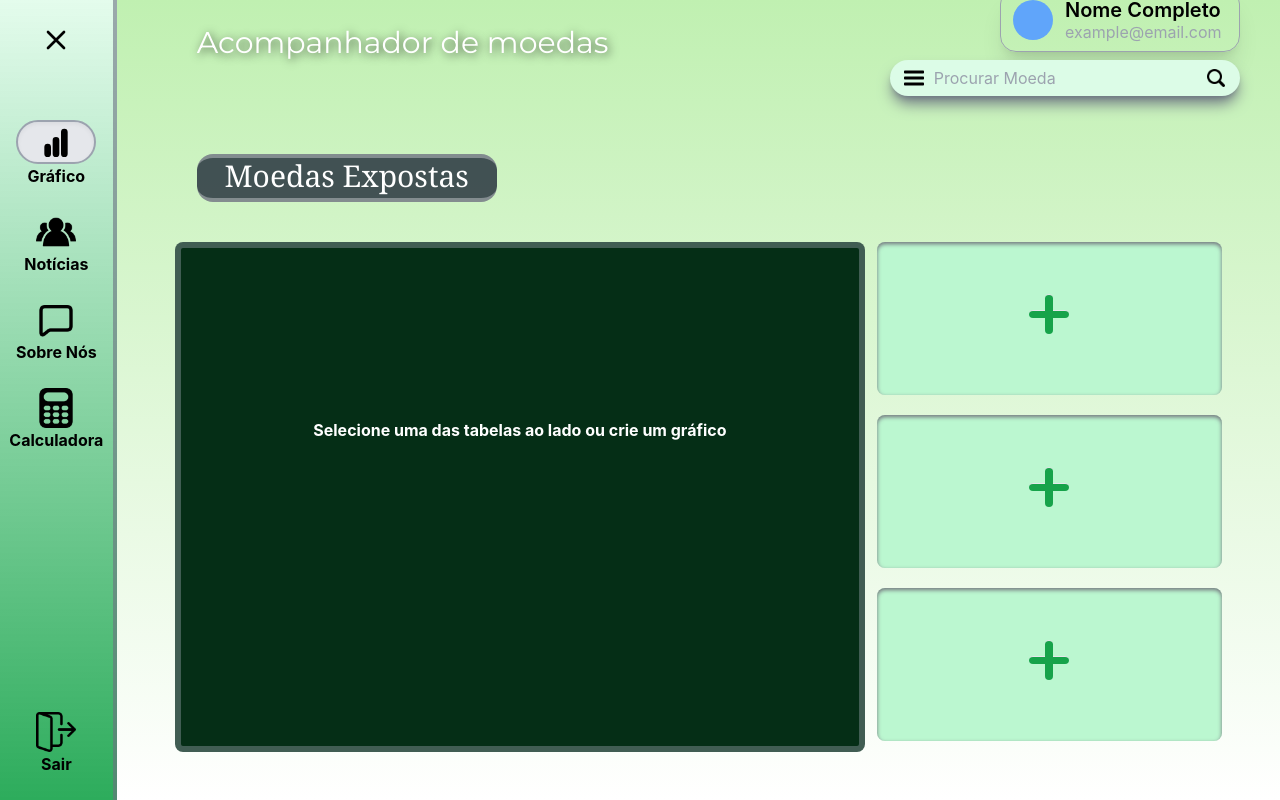
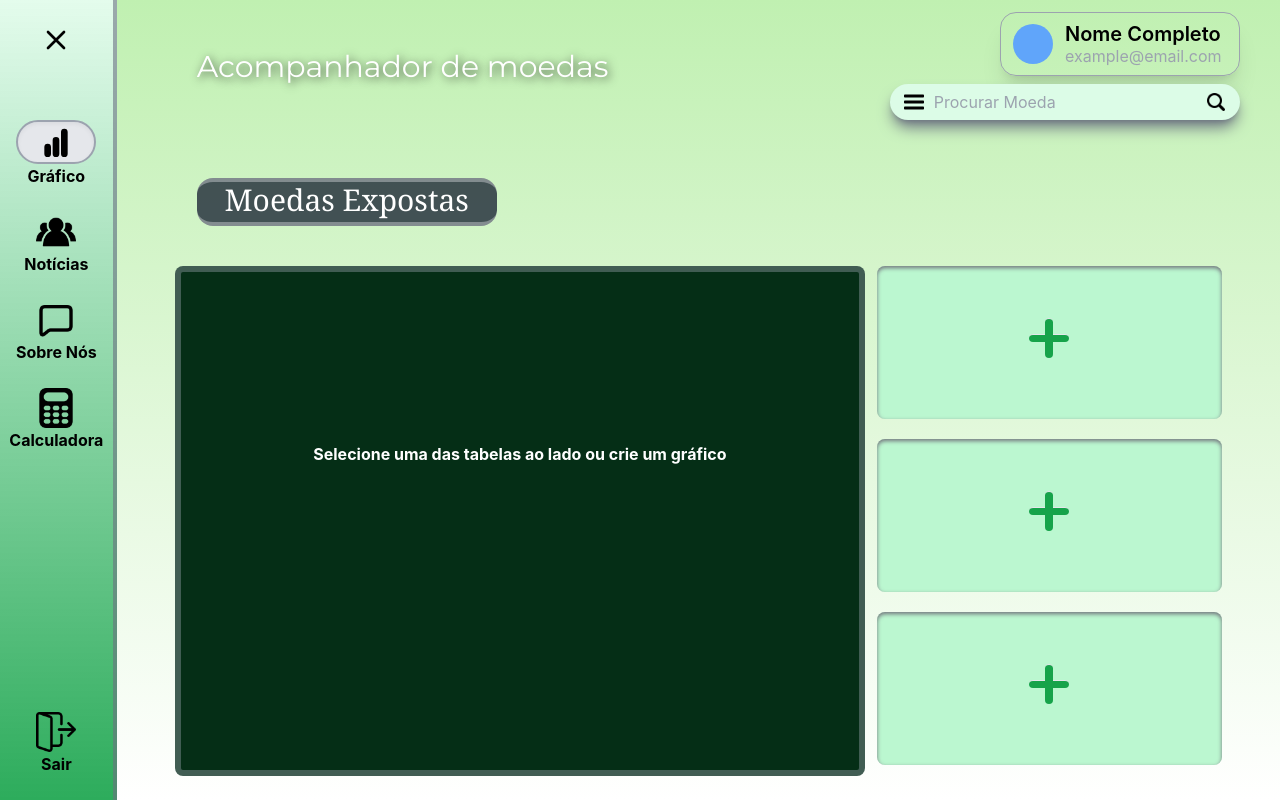
Before and after one commit to igormooura/AppFinanceiro, a React (Create React App) app in the folder view/: page /grafico in a window 1280 px wide. Built offline with nearby package versions, Linux system fonts and the light colour scheme; no server answers.

Commit message:
fix: Página gráfico centralizada na tela

```diff
--- a/view/src/pages/Grafico/Grafico.js
+++ b/view/src/pages/Grafico/Grafico.js
@@ -209,7 +209,7 @@ const Grafico = () => {
       <Sidebar />
 
       <div className="h-screen w-full bg-gradient-to-b from-[#C0F0B1] to-white">
-        <div className="flex -mt-3  items-center">
+        <div className="flex mt-3  items-center">
           <Title />
 
           <div>
```
